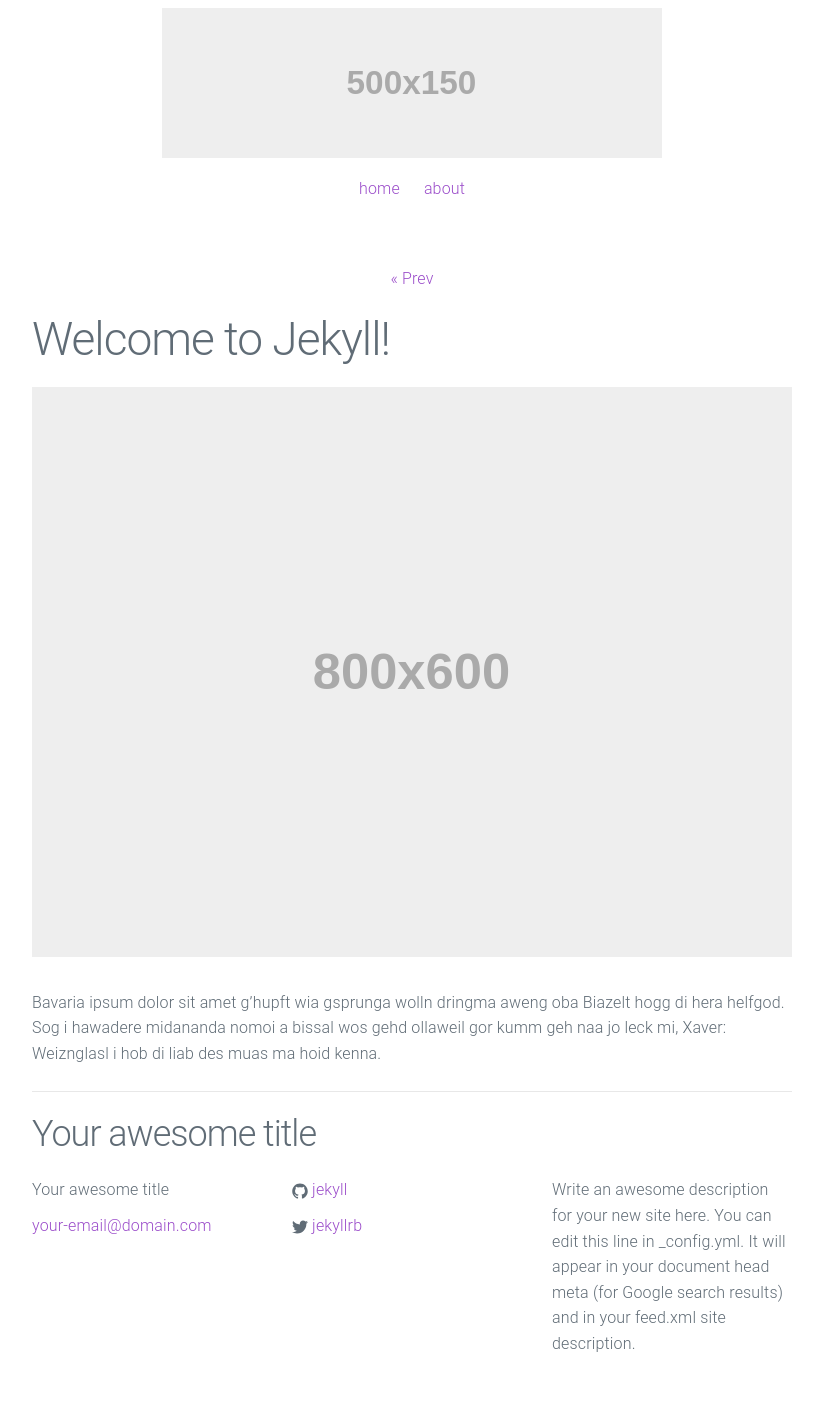
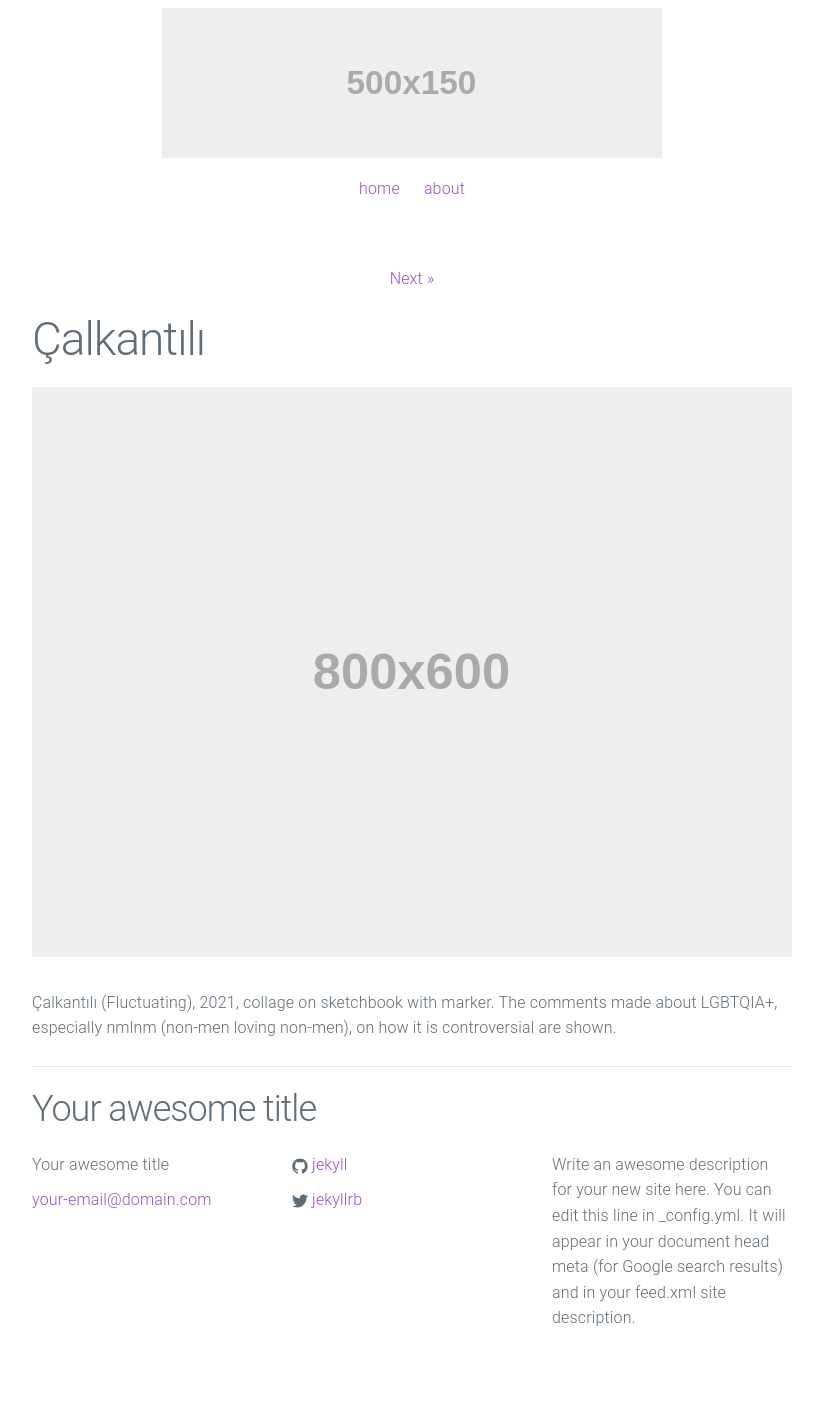
Before and after one commit to tubakutluu/tubs.portfolio, a Jekyll site: the page built from _posts/2015-10-06-welcome-to-jekyll.markdown, in a window 1280 px wide. Shown: the whole page, without its empty margins (228-1051 px from the left). Built offline with Jekyll 4.4.1, drawn with Linux system fonts in a browser that asks for light colours; after the commit the page ends 1396 px from its top, so only the background shows below that.

Commit message:
Update 2015-10-06-welcome-to-jekyll.markdown

```diff
--- a/_posts/2015-10-06-welcome-to-jekyll.markdown
+++ b/_posts/2015-10-06-welcome-to-jekyll.markdown
@@ -1,10 +1,11 @@
 ---
 layout: post
-title:  "Welcome to Jekyll!"
-date:   2015-10-06 15:39:40
+title:  "Çalkantılı"
+date:   2021-10-01-01:59
 preview: holder.js/300x300?auto=yes
 ---
 
 ![Picture 1](holder.js/800x600?auto=yes)
 
-Bavaria ipsum dolor sit amet g’hupft wia gsprunga wolln dringma aweng oba Biazelt hogg di hera helfgod. Sog i hawadere midananda nomoi a bissal wos gehd ollaweil gor kumm geh naa jo leck mi, Xaver: Weiznglasl i hob di liab des muas ma hoid kenna.
+Çalkantılı (Fluctuating), 2021, collage on sketchbook with marker.
+The comments made about LGBTQIA+, especially nmlnm (non-men loving non-men), on how it is controversial are shown.
```
